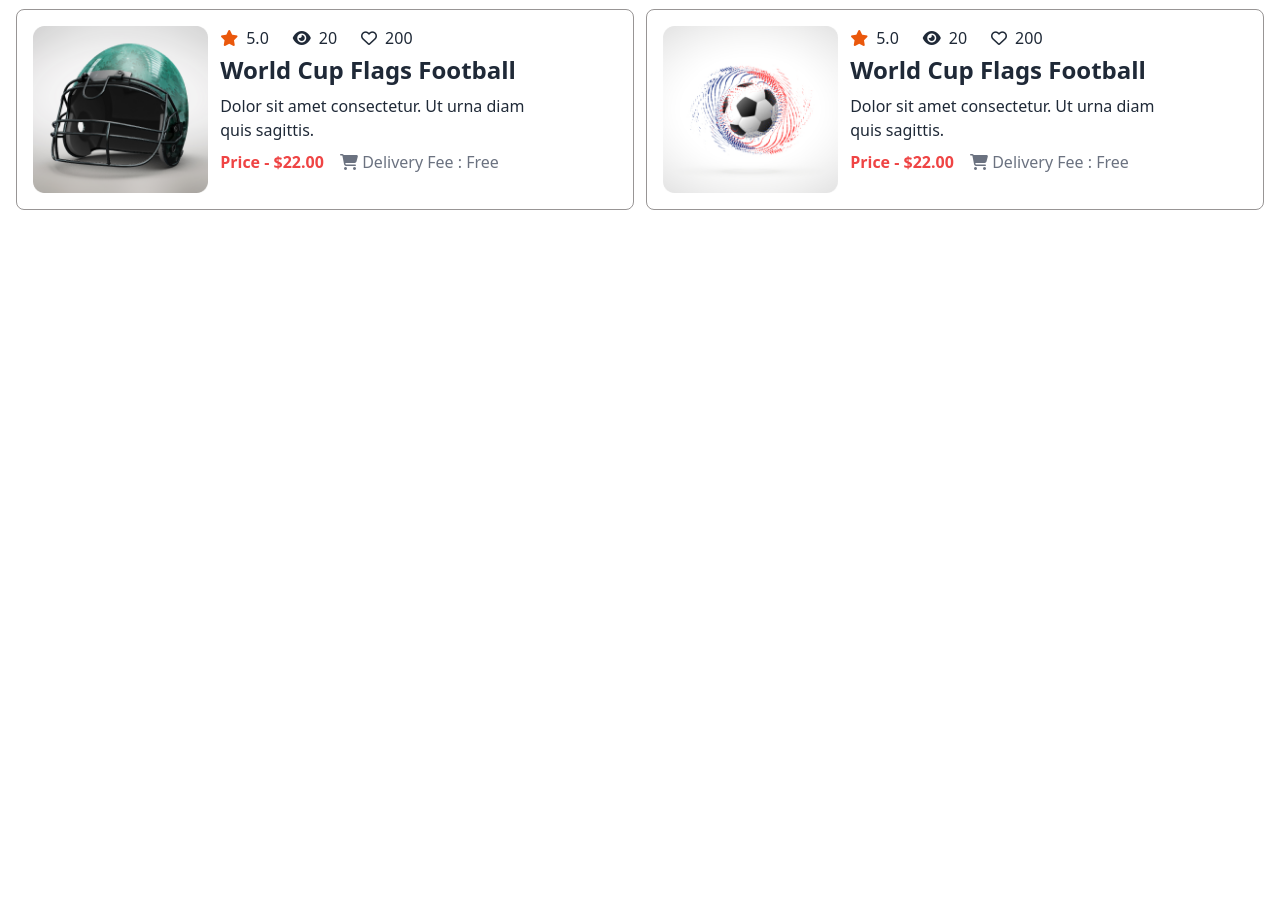
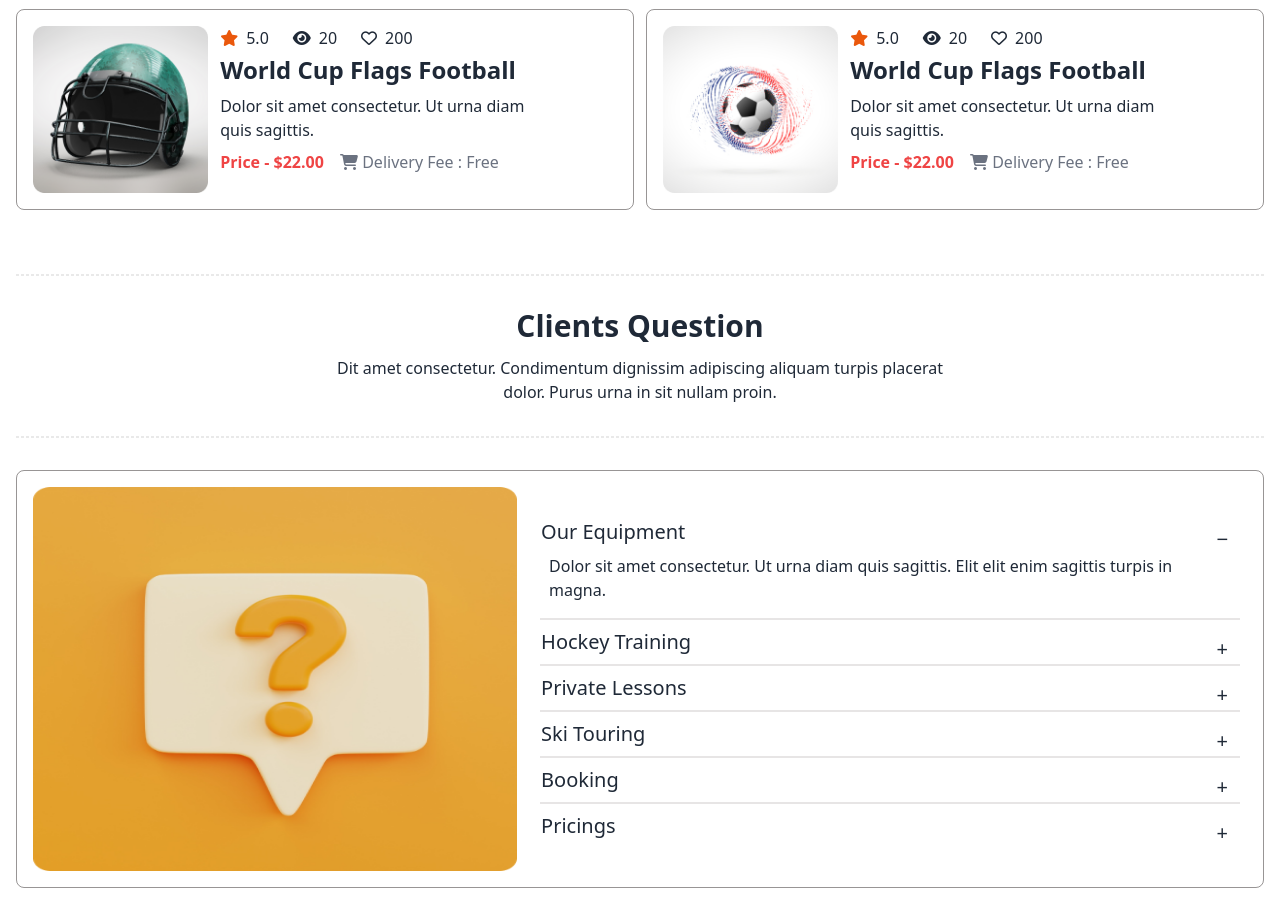
Before and after one commit to Armanahmed12/hockey-webpage, a website: page index.html in a window 1280 px wide. Shown: the part 2604-3508 px from the top of the page. Before the commit the page ends 2830 px from the top, so only its background shows below. Drawn offline with nearby package versions, Linux system fonts and the light colour scheme.

Commit message:
frequent questions section done

```diff
--- a/index.html
+++ b/index.html
@@ -269,6 +269,74 @@
 
      </section>
 
+      <!-- Our New Products section -->
+      <section id="fqnQuestionSec" class="text-center">
+
+          <hr class="my-8">
+
+          <h2 class="text-3xl font-bold mb-3">Clients Question</h2>
+          <p>Dit amet consectetur. Condimentum dignissim adipiscing aliquam turpis placerat <br> dolor. Purus urna in sit nullam proin.   </p>
+
+          <hr class="my-8">
+
+          <!-- Questions part -->
+          <div id="questionsContainer" style="border: 1px solid #231c1c77" class="flex sm:items-center sm:flex-row flex-col gap-4 p-4 rounded-lg text-left">
+                <img class="sm:w-2/5 w-full sm:h-96 h-56" src="./Images/11.png" alt="">
+                <div>
+
+                     <div class="collapse collapse-plus bg-base-200">
+                         <input type="radio" name="my-accordion-3" checked="checked"/>
+                         <div class="collapse-title text-xl font-medium">Our Equipment</div>
+                         <div class="collapse-content">
+                           <p>Dolor sit amet consectetur. Ut urna diam quis sagittis. Elit elit enim sagittis turpis in magna.</p>
+                         </div>
+                       </div>
+                      <hr  style="border-bottom: 2px solid #897f7f34;">
+                       <div class="collapse collapse-plus bg-base-200">
+                         <input type="radio" name="my-accordion-3" />
+                         <div class="collapse-title text-xl font-medium">Hockey Training</div>
+                         <div class="collapse-content">
+                           <p>Dolor sit amet consectetur. Ut urna diam quis sagittis. Elit elit enim sagittis turpis in magna.</p>
+                         </div>
+                       </div>
+                      <hr  style="border-bottom: 2px solid #897f7f34;">
+                       <div class="collapse collapse-plus bg-base-200">
+                         <input type="radio" name="my-accordion-3" />
+                         <div class="collapse-title text-xl font-medium">Private Lessons</div>
+                         <div class="collapse-content">
+                              <p>Dolor sit amet consectetur. Ut urna diam quis sagittis. Elit elit enim sagittis turpis in magna.</p>
+                         </div>
+                       </div>
+                      <hr  style="border-bottom: 2px solid #897f7f34;">
+                       <div class="collapse collapse-plus bg-base-200">
+                         <input type="radio" name="my-accordion-3" />
+                         <div class="collapse-title text-xl font-medium">Ski Touring</div>
+                         <div class="collapse-content">
+                              <p>Dolor sit amet consectetur. Ut urna diam quis sagittis. Elit elit enim sagittis turpis in magna.</p>
+                         </div>
+                       </div>
+                      <hr  style="border-bottom: 2px solid #897f7f34;">
+                       <div class="collapse collapse-plus bg-base-200">
+                         <input type="radio" name="my-accordion-3" />
+                         <div class="collapse-title text-xl font-medium">Booking</div>
+                         <div class="collapse-content">
+                              <p>Dolor sit amet consectetur. Ut urna diam quis sagittis. Elit elit enim sagittis turpis in magna.</p>
+                         </div>
+                       </div>
+                       <hr style="border-bottom: 2px solid #897f7f34;">
+                       <div class="collapse collapse-plus bg-base-200">
+                         <input type="radio" name="my-accordion-3" />
+                         <div class="collapse-title text-xl font-medium">Pricings</div>
+                         <div class="collapse-content">
+                              <p>Dolor sit amet consectetur. Ut urna diam quis sagittis. Elit elit enim sagittis turpis in magna.</p>
+                         </div>
+                       </div>
+
+                </div>
+          </div>
+
+     </section>
+
      <!-- DaisyUi js cdn -->
      <script src="https://cdn.tailwindcss.com"></script>
      <script src="./js/javascript.js"></script>
--- a/style/style.css
+++ b/style/style.css
@@ -1,6 +1,6 @@
 /* common css */
 
-hr{
+hr:not(#questionsContainer hr){
 
      border: 1px dashed #7b7b7b28;
 
@@ -50,6 +50,28 @@ nav, section {
 
  }
 
+
+/* FQN questions section */
+
+.bg-base-200{
+
+      background-color: white !important;
+}
+
+#questionsContainer hr{
+
+      border: none;
+      width: 98%;
+      margin: auto;
+}
+
+.collapse-title, :where(.collapse > input[type=checkbox]), :where(.collapse > input[type=radio]){
+
+     min-height: 0.1rem !important;
+     padding: 0.5rem !important;
+}
+
+
 /* ========================== jQuary ====================== */
 
 /* nav */
```
